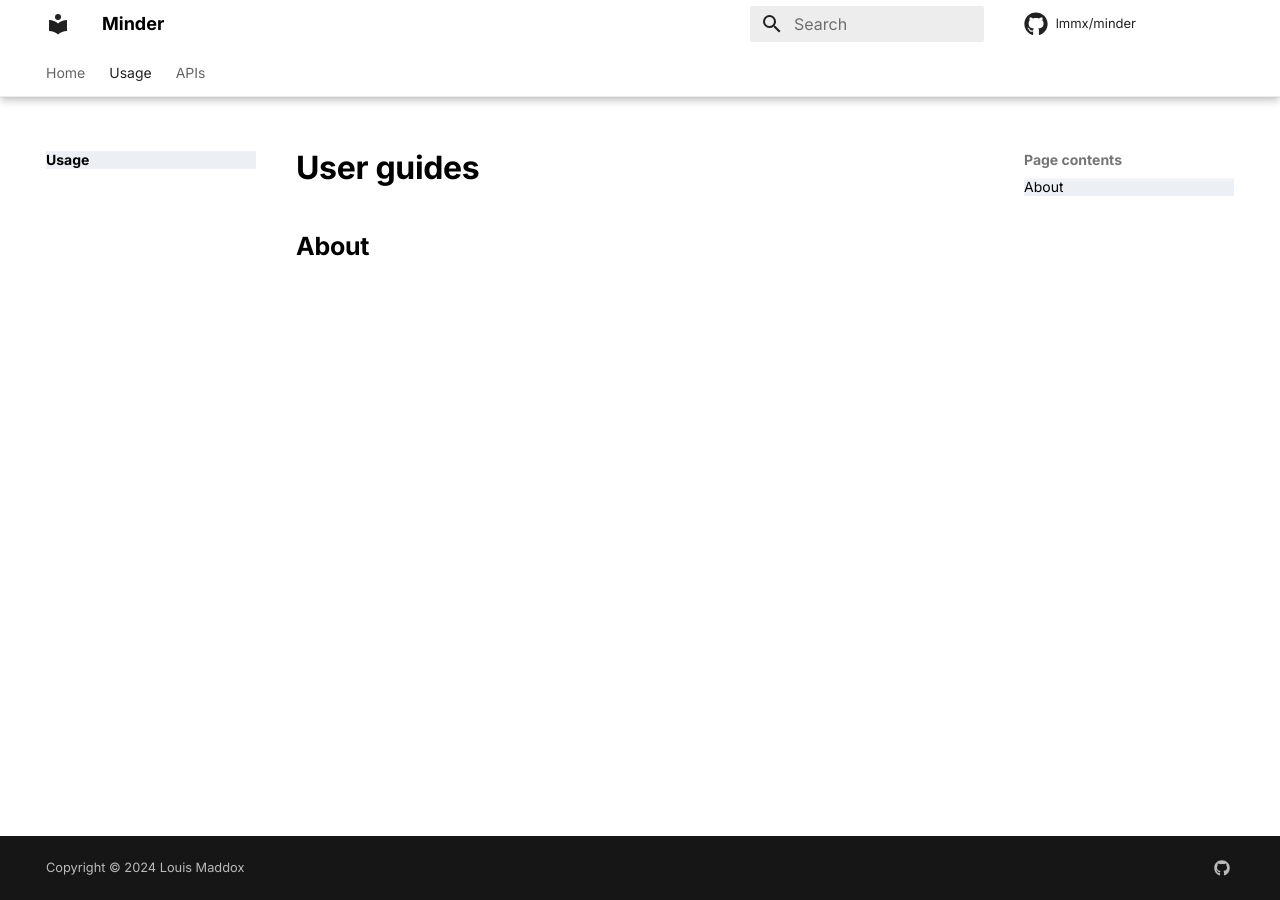
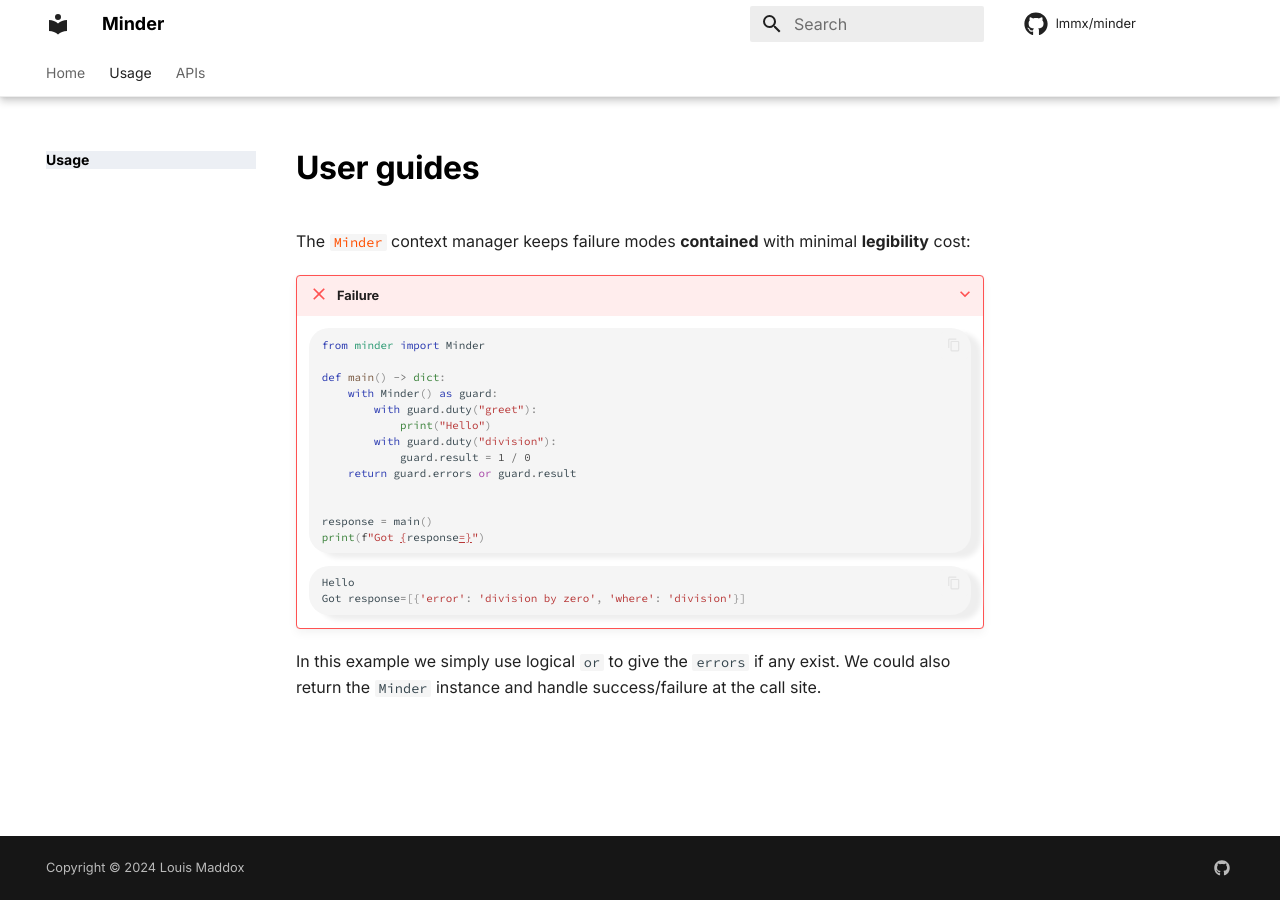
Before and after one commit to lmmx/minder, an MkDocs documentation site: the page built from docs/usage/index.md, in a window 1280 px wide. Built offline with MkDocs 1.6.1 and Material for MkDocs 9.7.7, drawn with Linux system fonts in a browser that asks for light colours; comment, search, counter and statistics services are not loaded.

Commit message:
docs: docs site

````diff
--- a/docs/usage/index.md
+++ b/docs/usage/index.md
@@ -1,5 +1,32 @@
 ---
-title: User guides
+title: Usage guide
 ---
 
-## About
+The [`Minder`](../api/index.md#minder.minder.Minder) context manager keeps failure modes **contained**
+with minimal **legibility** cost:
+
+???+ failure
+
+    ```py
+    from minder import Minder
+
+    def main() -> dict:
+        with Minder() as guard:
+            with guard.duty("greet"):
+                print("Hello")
+            with guard.duty("division"):
+                guard.result = 1 / 0
+        return guard.errors or guard.result
+
+
+    response = main()
+    print(f"Got {response=}")
+    ```
+
+    ```py
+    Hello
+    Got response=[{'error': 'division by zero', 'where': 'division'}]
+    ```
+
+In this example we simply use logical `or` to give the `errors` if any exist.
+We could also return the `Minder` instance and handle success/failure at the call site.
--- a/mkdocs.yml
+++ b/mkdocs.yml
@@ -97,6 +97,7 @@
 nav:
   - Home:
       - index.md
+      - motivation.md
   - Usage:
       - User guides: usage/index.md
   - APIs:
````
Also changed, not shown: docs/api/index.md (+3 -1 lines), docs/index.md (+17 -0 lines), docs/motivation.md (added, +77 -0 lines), 1 other file.
